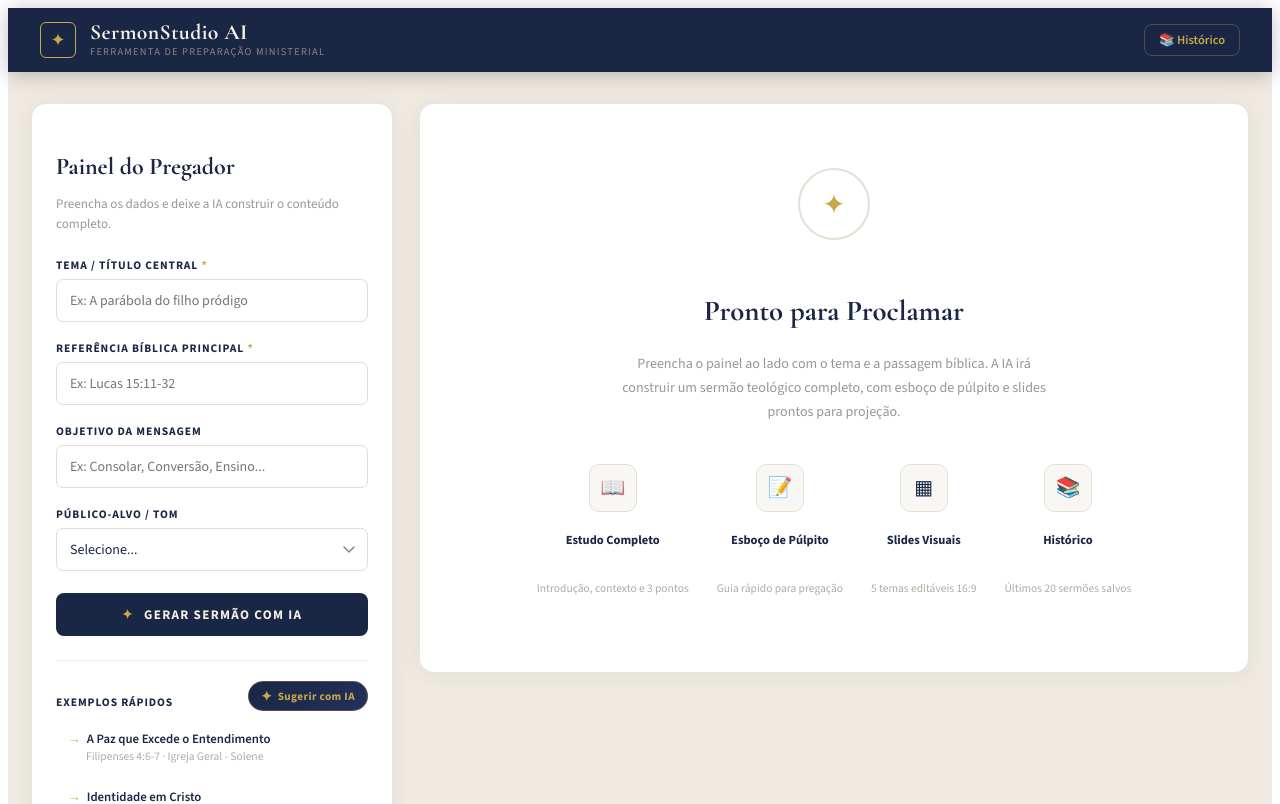
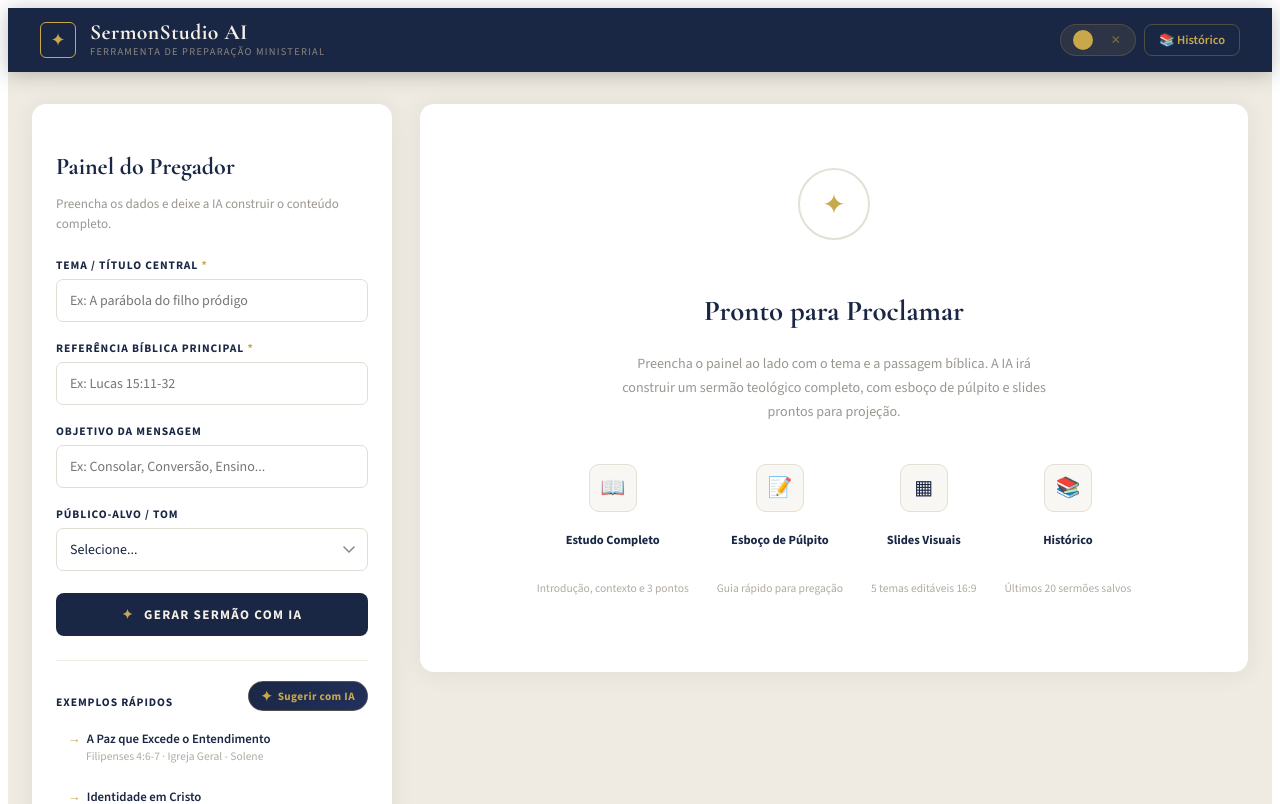
Before and after one commit to Marnic33/Semao-AI, a React (Vite) app: page / in a window 1280 px wide. Shown: the top 804 px of the page. Built offline with nearby package versions, Linux system fonts and the light colour scheme.

Commit message:
Update App.jsx

```diff
--- a/src/App.jsx
+++ b/src/App.jsx
@@ -354,7 +354,7 @@ const OCASIOES = [
   "Retiro Espiritual", "Aniversário da Igreja", "Culto de Ceia", "Missões",
 ];
 
-function SuggestionModal({ onSelect, onClose }) {
+function SuggestionModal({ userEmail = "", onSelect, onClose }) {
   const [contexto, setContexto] = useState("");
   const [ocasiao, setOcasiao] = useState("");
   const [publico, setPublico] = useState("");
@@ -388,7 +388,7 @@ Varie os estilos: inclua temas doutrinários, narrativos, práticos e de apelo.
       const resp = await fetch("/api/sermon", {
         method: "POST",
         headers: { "Content-Type": "application/json" },
-        body: JSON.stringify({ max_tokens: 2000, messages: [{ role: "user", content: prompt }] }),
+        body: JSON.stringify({ user_email: userEmail, max_tokens: 2000, messages: [{ role: "user", content: prompt }] }),
       });
       const apiData = await resp.json();
       if (!resp.ok || apiData.error) throw new Error(apiData.error?.message || apiData.error || "Erro na API");
@@ -512,7 +512,7 @@ Varie os estilos: inclua temas doutrinários, narrativos, práticos e de apelo.
 /* ─────────────────────────────────────────────────────────────────────────────
    MAIN APP
 ───────────────────────────────────────────────────────────────────────────── */
-export default function SermonStudio() {
+export default function SermonStudio({ userEmail = "", onLogout }) {
   const [input, setInput] = useState({ tema: "", referencia: "", objetivo: "", publicoTom: "" });
   const [loading, setLoading] = useState(false);
   const [loadingMsg, setLoadingMsg] = useState("Iniciando...");
@@ -572,7 +572,7 @@ RESPONDA APENAS COM O JSON.`;
       const response = await fetch("/api/sermon", {
         method: "POST",
         headers: { "Content-Type": "application/json" },
-        body: JSON.stringify({ model: "claude-haiku-4-5-20251001", max_tokens: 8000, messages: [{ role: "user", content: prompt }] }),
+        body: JSON.stringify({ user_email: userEmail, max_tokens: 8000, messages: [{ role: "user", content: prompt }] }),
       });
       const apiData = await response.json();
       if (!response.ok || apiData.error) throw new Error(apiData.error?.message || apiData.error || `HTTP ${response.status}`);
@@ -664,7 +664,7 @@ RESPONDA APENAS COM O JSON.`;
       {/* ── MODALS ── */}
       {showHistory && <HistoryPanel onLoad={handleLoadFromHistory} onClose={() => setShowHistory(false)} />}
       {showShare && data && <ShareModal data={data} input={input} onClose={() => setShowShare(false)} />}
-      {showSuggestions && <SuggestionModal onSelect={s => { setInput(s); setShowSuggestions(false); }} onClose={() => setShowSuggestions(false)} />}
+      {showSuggestions && <SuggestionModal userEmail={userEmail} onSelect={s => { setInput(s); setShowSuggestions(false); }} onClose={() => setShowSuggestions(false)} />}
 
       {/* ── HEADER ── */}
       <header style={{ background: "#1a2744", color: "#f5f0e8", padding: "0 32px", position: "sticky", top: 0, zIndex: 50, boxShadow: "0 2px 20px rgba(0,0,0,.25)" }}>
@@ -677,6 +677,14 @@ RESPONDA APENAS COM O JSON.`;
             </div>
           </div>
           <div style={{ display: "flex", gap: 8, flexWrap: "wrap", alignItems: "center" }}>
+            {/* User badge */}
+            <div style={{ display: "flex", alignItems: "center", gap: 8, background: "rgba(201,168,76,0.1)", border: "1px solid rgba(201,168,76,0.2)", borderRadius: 20, padding: "5px 12px" }}>
+              <div style={{ width: 20, height: 20, borderRadius: "50%", background: "#c9a84c", display: "flex", alignItems: "center", justifyContent: "center", fontSize: ".65rem", fontWeight: 700, color: "#1a2744", flexShrink: 0 }}>
+                {userEmail.charAt(0).toUpperCase()}
+              </div>
+              <span style={{ fontSize: ".72rem", color: "rgba(201,168,76,0.8)", maxWidth: 140, overflow: "hidden", textOverflow: "ellipsis", whiteSpace: "nowrap" }}>{userEmail}</span>
+              <button onClick={onLogout} title="Sair" style={{ background: "none", border: "none", cursor: "pointer", color: "rgba(201,168,76,0.5)", fontSize: ".75rem", padding: "0 2px", lineHeight: 1 }}>✕</button>
+            </div>
             <button className="ss-btn-outline" onClick={() => setShowHistory(true)} style={{ padding: "7px 14px", fontSize: ".78rem", display: "flex", alignItems: "center", gap: 6, color: "#c9a84c", borderColor: "rgba(201,168,76,.3)", background: "transparent" }}>
               📚 Histórico
             </button>
```
